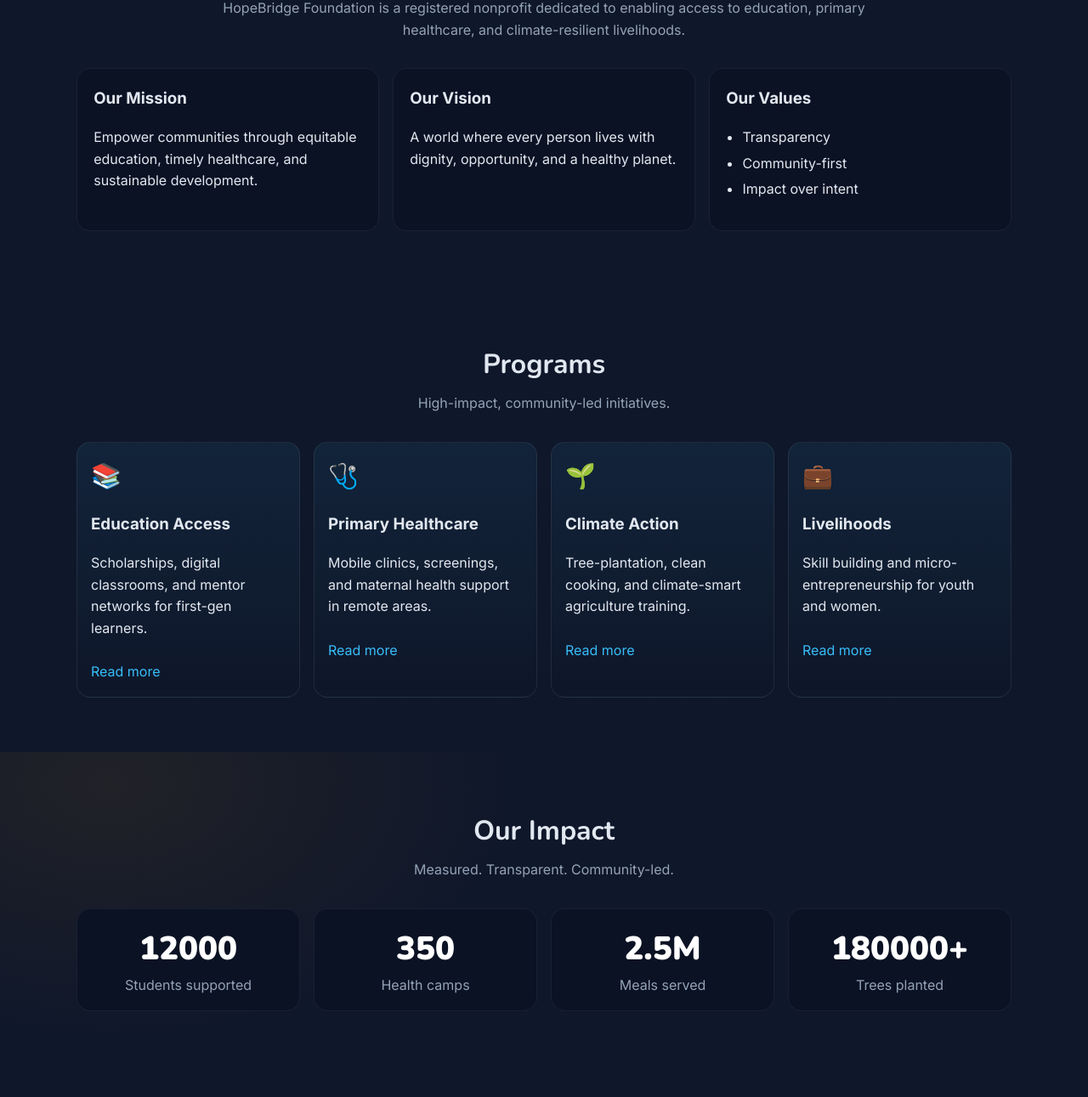
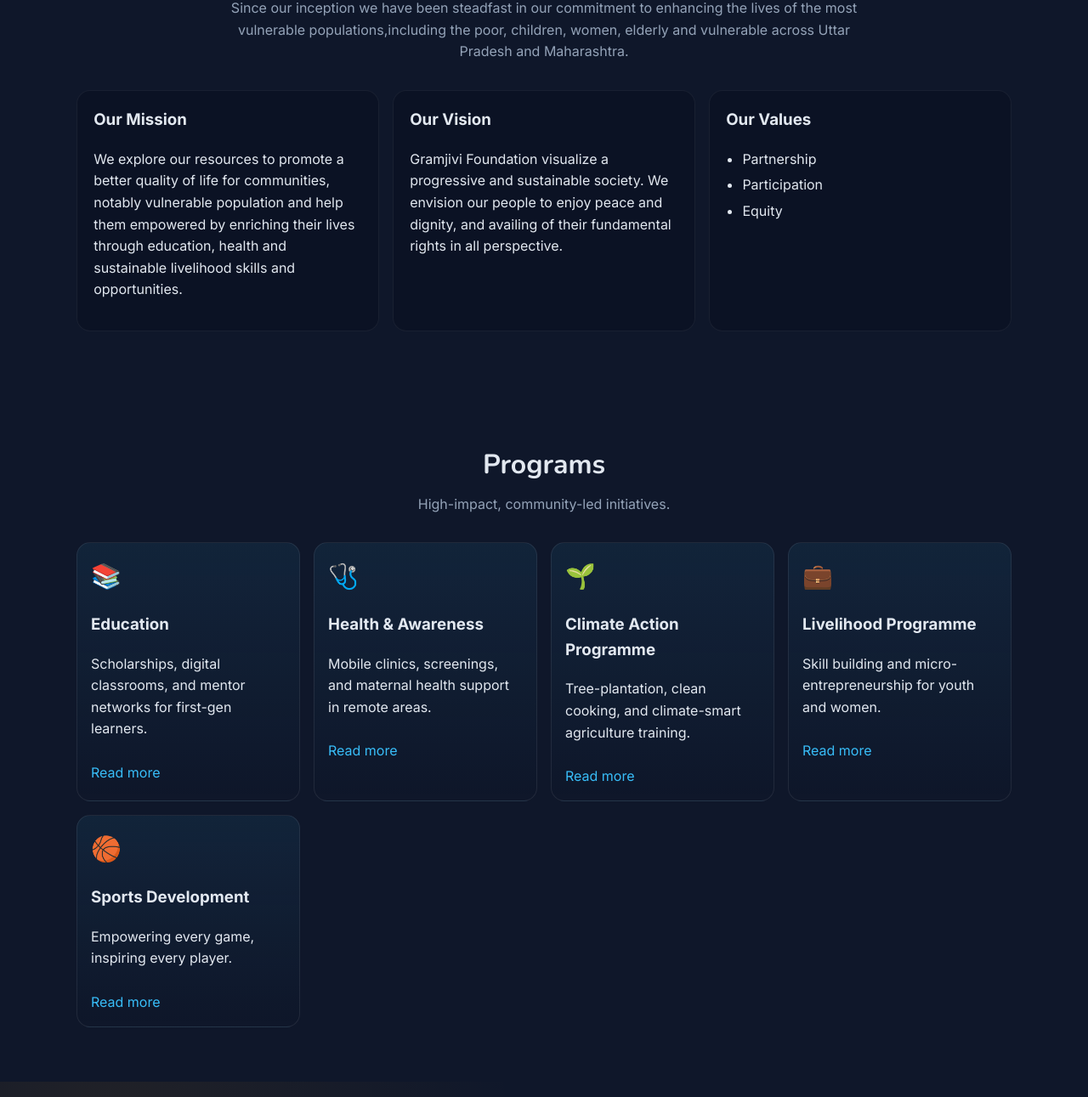
Before and after one commit to arpita2006tiwari-droid/ngofoundation, a plain HTML site: page ngofound/index.html in a window 1280 px wide. Shown: the part 619-1910 px from the top of the page at 85% size. Drawn offline with nearby package versions, Linux system fonts and the light colour scheme.

Commit message:
Update index.html

```diff
--- a/ngofound/index.html
+++ b/ngofound/index.html
@@ -3,8 +3,8 @@
 <head>
   <meta charset="utf-8" />
   <meta name="viewport" content="width=device-width, initial-scale=1" />
-  <title>HopeBridge Foundation – Together, We Can</title>
-  <meta name="description" content="HopeBridge Foundation is a nonprofit focused on education, healthcare, and climate action. Join us to make a lasting impact.">
+  <title>Gramjivi Foundation – Social Change through Community Mobilization</title>
+  <meta name="description" content="Gramjivi Foundation is a registered NGO established on March 25, 2025, under the Indian Trust Act, 1882.">
   <link rel="preconnect" href="https://fonts.googleapis.com">
   <link rel="preconnect" href="https://fonts.gstatic.com" crossorigin>
   <link href="https://fonts.googleapis.com/css2?family=Inter:wght@400;600;700&family=Nunito:wght@400;700;900&display=swap" rel="stylesheet">
@@ -18,7 +18,7 @@
     <div class="container header-inner">
       <a class="logo" href="#" aria-label="HopeBridge Foundation Home">
         <span class="logo-mark" aria-hidden="true">🤝</span>
-        <span class="logo-text">HopeBridge<span class="accent">Foundation</span></span>
+        <span class="logo-text">Gramjivi<span class="accent">Foundation</span></span>
       </a>
 
       <button class="nav-toggle" aria-label="Toggle navigation" aria-expanded="false" aria-controls="site-nav">
@@ -48,13 +48,12 @@
       <div class="container hero-inner">
         <div class="hero-copy">
           <h1 id="hero-title">Small actions. <span class="accent">Big change.</span></h1>
-          <p>Together we support education, healthcare, and climate action across underserved communities. Join us to create lasting impact.</p>
+          <p>Our mission is driven by the values of honesty, responsibility and respect for human dignity.</p>
           <div class="hero-cta">
             <a class="btn" href="#donate">Donate Now</a>
             <a class="btn btn-ghost" href="#about">Learn More</a>
           </div>
           <ul class="trust-badges" aria-label="Trust badges">
-            <li>12A & 80G Compliant</li>
             <li>Annual Audit Published</li>
             <li>100% Transparent</li>
           </ul>
@@ -72,23 +71,23 @@
       <div class="container">
         <div class="section-head">
           <h2>Who we are</h2>
-          <p>HopeBridge Foundation is a registered nonprofit dedicated to enabling access to education, primary healthcare, and climate-resilient livelihoods.</p>
+          <p>Since our inception we have been steadfast in our commitment to enhancing the lives of the most vulnerable populations,including the poor, children, women, elderly and vulnerable across Uttar Pradesh and Maharashtra.</p>
         </div>
         <div class="about-grid">
           <article class="card">
             <h3>Our Mission</h3>
-            <p>Empower communities through equitable education, timely healthcare, and sustainable development.</p>
+            <p>We explore our resources to promote a better quality of life for communities, notably vulnerable population and help them empowered by enriching their lives through education, health and sustainable livelihood skills and opportunities.</p>
           </article>
           <article class="card">
             <h3>Our Vision</h3>
-            <p>A world where every person lives with dignity, opportunity, and a healthy planet.</p>
+            <p>Gramjivi Foundation visualize a progressive and sustainable  society. We envision our people to enjoy peace and dignity, and availing of their fundamental rights in all perspective. </p>
           </article>
           <article class="card">
             <h3>Our Values</h3>
             <ul class="tick">
-              <li>Transparency</li>
-              <li>Community-first</li>
-              <li>Impact over intent</li>
+              <li>Partnership</li>
+              <li>Participation</li>
+              <li>Equity</li>
             </ul>
           </article>
         </div>
@@ -106,26 +105,32 @@
         <div class="programs-grid">
           <article class="program">
             <div class="program-icon" aria-hidden="true">📚</div>
-            <h3>Education Access</h3>
+            <h3>Education </h3>
             <p>Scholarships, digital classrooms, and mentor networks for first-gen learners.</p>
             <a href="#" class="link">Read more</a>
           </article>
           <article class="program">
             <div class="program-icon" aria-hidden="true">🩺</div>
-            <h3>Primary Healthcare</h3>
+            <h3>Health & Awareness</h3>
             <p>Mobile clinics, screenings, and maternal health support in remote areas.</p>
             <a href="#" class="link">Read more</a>
           </article>
           <article class="program">
             <div class="program-icon" aria-hidden="true">🌱</div>
-            <h3>Climate Action</h3>
+            <h3>Climate Action Programme</h3>
             <p>Tree-plantation, clean cooking, and climate-smart agriculture training.</p>
             <a href="#" class="link">Read more</a>
           </article>
           <article class="program">
             <div class="program-icon" aria-hidden="true">💼</div>
-            <h3>Livelihoods</h3>
+            <h3>Livelihood Programme</h3>
             <p>Skill building and micro-entrepreneurship for youth and women.</p>
+            <a href="#" class="link">Read more</a>
+          </article>
+          <article class="program">
+            <div class="program-icon" aria-hidden="true">🏀</div>
+            <h3>Sports Development</h3>
+            <p>Empowering every game, inspiring every player.</p>
             <a href="#" class="link">Read more</a>
           </article>
         </div>
@@ -266,7 +271,7 @@
         </div>
         <details>
           <summary>What does your NGO do?</summary>
-          <p>We work towards your mission education, healthcare, child empowerment, environment.</p>
+          <p>We work towards your mission education, healthcare, child & women empowerment, youth & sports development, environment.</p>
         </details>
         <details>
           <summary>How do you measure impact?</summary>
@@ -274,7 +279,7 @@
         </details>
         <details>
           <summary>Who are your beneficiaries?</summary>
-          <p>Our primary beneficiaries are children, women, rural communities, differently-abled individuals</p>
+          <p>Our primary beneficiaries are children, women, rural communities, poor, differently-abled individuals</p>
         </details>
       </div>
     </section>
@@ -285,7 +290,7 @@
         <div class="contact-grid">
           <div class="contact-info">
             <h2>Contact</h2>
-            <p>Email: <a href="mailto:hello@hopebridge.org">hello@hopebridge.org</a></p>
+            <p>Email: <a href="mailto:hello@hopebridge.org">hello@gramjivi.org</a></p>
             <p>Phone: <a href="tel:+911234567890">+91 12345 67890</a></p>
             <p>Address: 221B Community Road, Mumbai, India</p>
             <div class="social">
@@ -305,7 +310,7 @@
 
   <footer class="site-footer">
     <div class="container footer-inner">
-      <p>&copy; <span id="year"></span> HopeBridge Foundation • Registered Nonprofit • Built with ❤️</p>
+      <p>&copy; <span id="year"></span> Gramjivi Foundation • Registered Nonprofit • Built with ❤️</p>
       <a class="back-to-top" href="#top" aria-label="Back to top">↑</a>
     </div>
   </footer>
```
